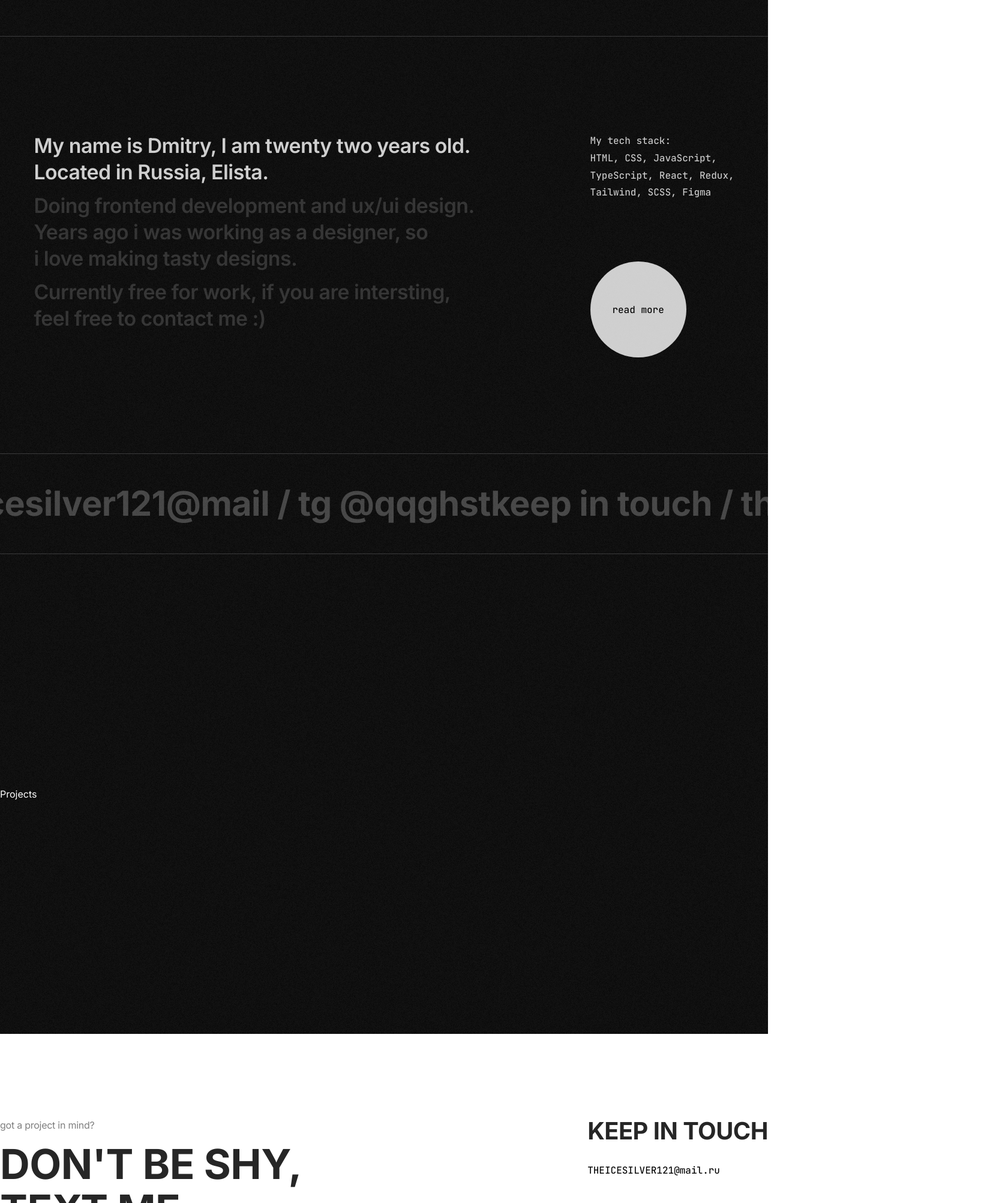
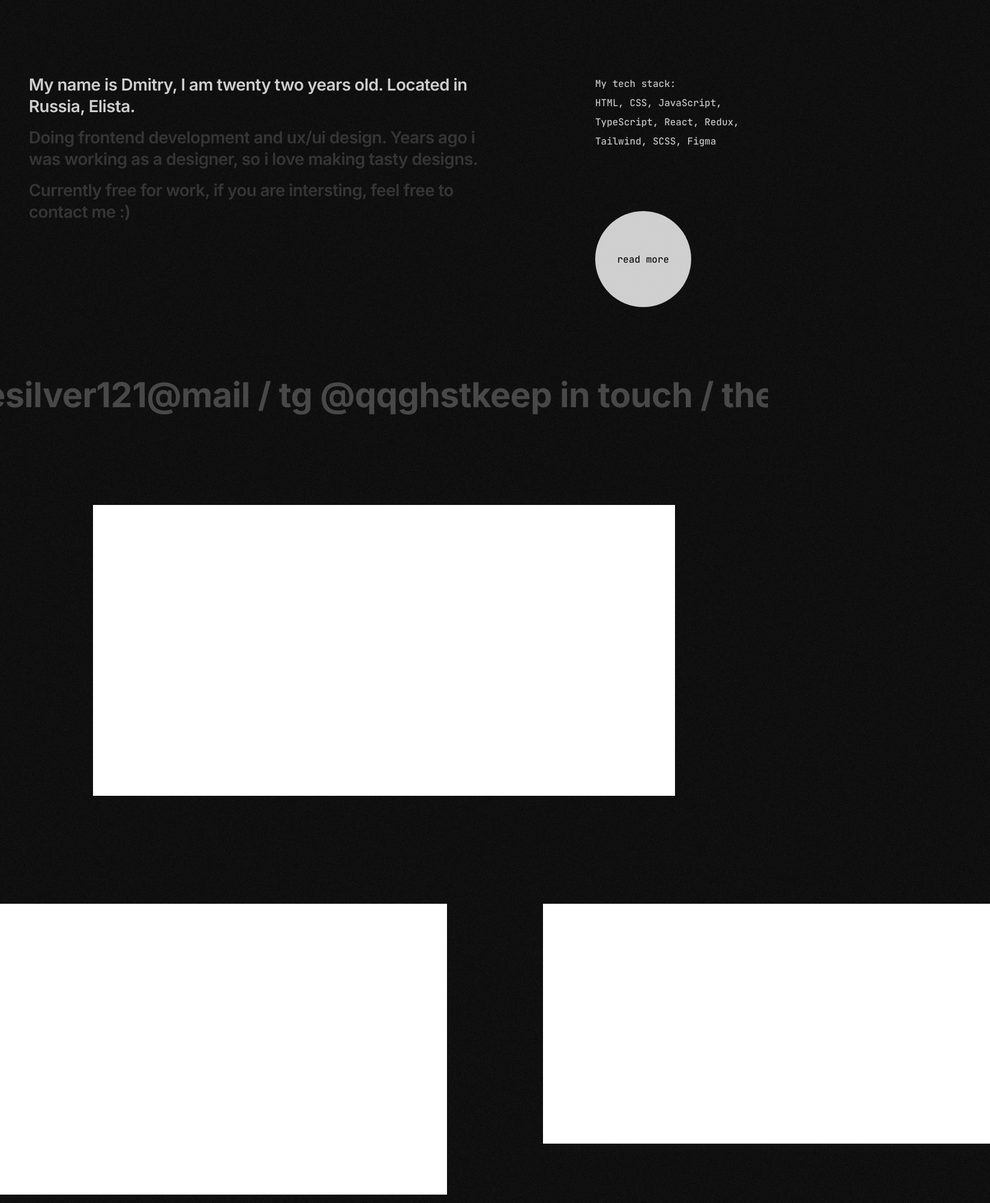
Before and after one commit to qqghst/my-website, a React (Create React App) app: page / in a window 1280 px wide. Shown: the part 740-2746 px from the top of the page at 60% size, 1650 px wide, since content can reach past the window. Built offline with nearby package versions, Linux system fonts and the light colour scheme; a web font is replaced by a local one.

Commit message:
started projects section

```diff
--- a/src/Pages/About/About.tsx
+++ b/src/Pages/About/About.tsx
@@ -27,18 +27,18 @@ const About: React.FC = () => {
     }
 
     return (
-        <section ref={refContainer} className='py-[160px] flex flex-col justify-center '>
+        <section ref={refContainer} className='py-[64px] flex flex-col justify-center '>
             <div className='container mx-auto'>
                 <div className='flex flex-col gap-[80px] justify-center md:flex md:justify-around md:flex-row'>
                     <div className='justify-center items-center md:text-6xl lg:text-7xl tracking-bigText font-semibold text-whiteOppacity'>
-                        <div className='flex flex-col gap-[12px] leading-[130%] text-[19.20px] lg:text-[23.04px] xl:text-[33.81px]'>
-                            <div className={Styles.text} style={{ opacity: opacityForBlock(progress, 0) }}>My name is Dmitry, I am twenty two years old.<br />Located in Russia, Elista.</div>
-                            <span className={`${Styles.text} after:content-['_']`} style={{ opacity: opacityForBlock(progress, 1) }}>Doing frontend development and ux/ui design.<br />Years ago i was working as a designer, so<br />i love making tasty designs.</span>
-                            <span className={`${Styles.text}`} style={{ opacity: opacityForBlock(progress, 2) }}>Currently free for work, if you are intersting,<br />feel free to contact me :)</span>
+                        <div className='flex flex-col gap-[16px] leading-[130%] text-[19.20px] lg:text-[23.04px] xl:text-[27.65px] max-w-3xl'>
+                            <div className={Styles.text} style={{ opacity: opacityForBlock(progress, 0) }}>My name is Dmitry, I am twenty two years old. Located in Russia, Elista.</div>
+                            <span className={`${Styles.text} after:content-['_']`} style={{ opacity: opacityForBlock(progress, 1) }}>Doing frontend development and ux/ui design. Years ago i was working as a designer, so i love making tasty designs.</span>
+                            <span className={`${Styles.text}`} style={{ opacity: opacityForBlock(progress, 2) }}>Currently free for work, if you are intersting, feel free to contact me :)</span>
                         </div>
                     </div>
                     <div className=''>
-                        <p className='text-whiteOppacity text-[16px] leading-[180%] mb-[100px] font-light font-jetBrains'>My tech stack:<br />HTML, CSS, JavaScript, <br /> TypeScript, React, Redux, <br /> Tailwind, SCSS, Figma</p>
+                        <p className='text-whiteOppacity text-[16px] leading-[200%] mb-[100px] font-light font-jetBrains'>My tech stack:<br />HTML, CSS, JavaScript, <br /> TypeScript, React, Redux, <br /> Tailwind, SCSS, Figma</p>
                         <Link to='/about' className=''>
                             <Button type='button' className='rounded-full bg-whiteOppacity w-[160px] h-[160px] text-black'>
                                 <span className='font-jetBrains'>read more</span>
--- a/src/Pages/Hero.tsx
+++ b/src/Pages/Hero.tsx
@@ -34,7 +34,7 @@ const Hero: React.FC = () => {
                     </div>
                 </div>
             </section>
-            <hr className='opacity-20' />
+            {/* <hr className='opacity-20' /> */}
 
             <div ref={ref}>
                 <About />
--- a/src/Pages/KeepInTouch.tsx
+++ b/src/Pages/KeepInTouch.tsx
@@ -5,7 +5,7 @@ import { Link } from 'react-router-dom';
 const ScrollHorizontal: React.FC = () => {
     return (
         <>
-            <hr className='opacity-20' />
+            {/* <hr className='opacity-20' /> */}
             <section className='flex flex-col justify-center'>
                 <div className='flex flex-col justify-center items-center my-[40px]'>
                     <Marquee speed={90} gradient={false}>
@@ -23,7 +23,7 @@ const ScrollHorizontal: React.FC = () => {
                     </Marquee>
                 </div>
             </section>
-            <hr className='opacity-20' />
+            {/* <hr className='opacity-20' /> */}
         </>
     )
 }
--- a/src/Pages/Projects.tsx
+++ b/src/Pages/Projects.tsx
@@ -2,11 +2,36 @@ import React from 'react'
 
 const Projects: React.FC = () => {
     return (
-        <>
-            <section className='min-h-screen flex flex-col justify-center'>
-                <div className='text-white'>Projects</div>
-            </section>
-        </>
+        <section className='min-h-screen flex flex-col justify-center mt-[100px]'>
+            <div className='container mx-auto'>
+                <div>
+                    <div className='flex justify-center mb-[180px]'>
+                        <a href="#" className='w-[970px] h-[485px] bg-white'></a>
+                    </div>
+                    <div className='flex flex-row gap-[160px]'>
+                        <div className='flex justify-start'>
+                            <a href="#" className='w-[745px] h-[485px] bg-white'></a>
+                        </div>
+                        <div className='flex'>
+                            <a href="#" className='w-[745px] h-[400px] bg-white'></a>
+                        </div>
+                    </div>
+                </div>
+                <div>
+                    <div className='flex justify-center mb-[180px] mt-[180px]'>
+                        <a href="#" className='w-[970px] h-[485px] bg-white'></a>
+                    </div>
+                    <div className='flex flex-row gap-[160px]'>
+                        <div className='flex'>
+                            <a href="#" className='w-[745px] h-[400px] bg-white'></a>
+                        </div>
+                        <div className='flex justify-end'>
+                            <a href="#" className='w-[745px] h-[485px] bg-white'></a>
+                        </div>
+                    </div>
+                </div>
+            </div>
+        </section>
     )
 }
 
```
